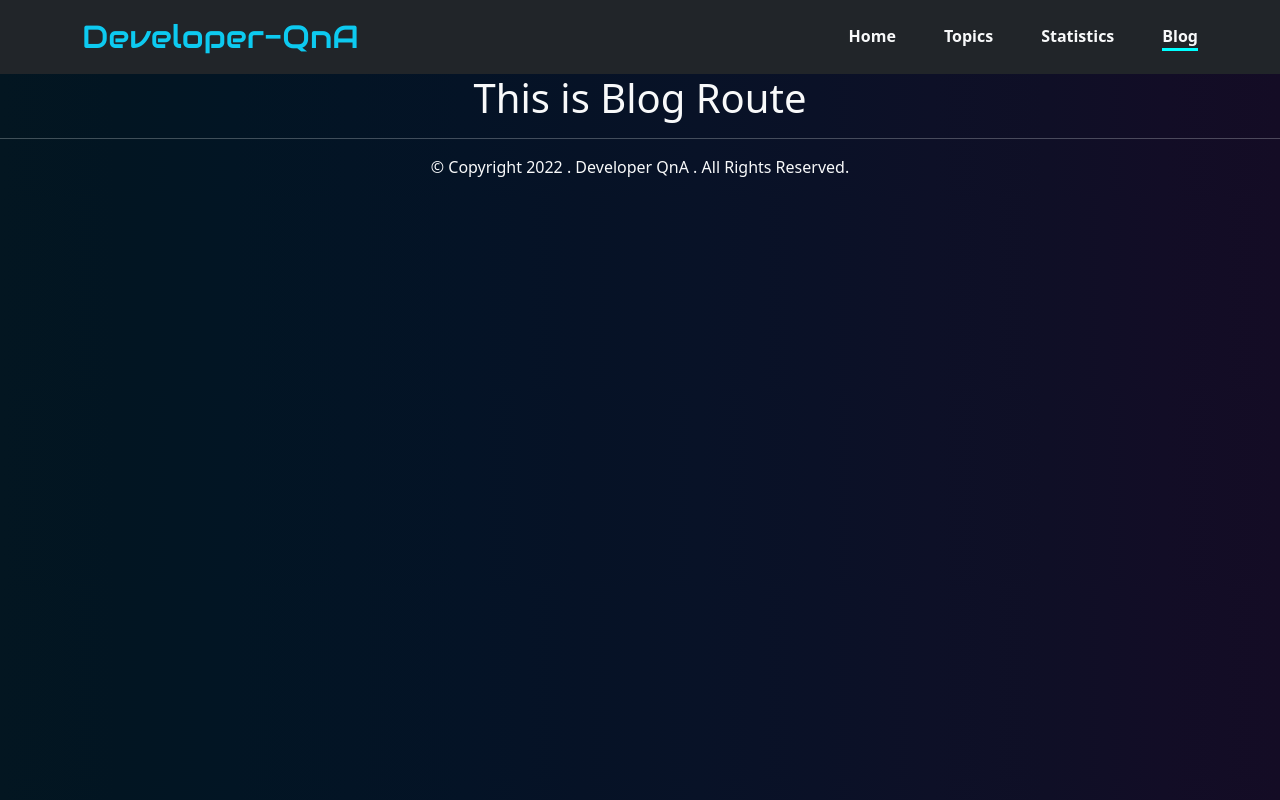
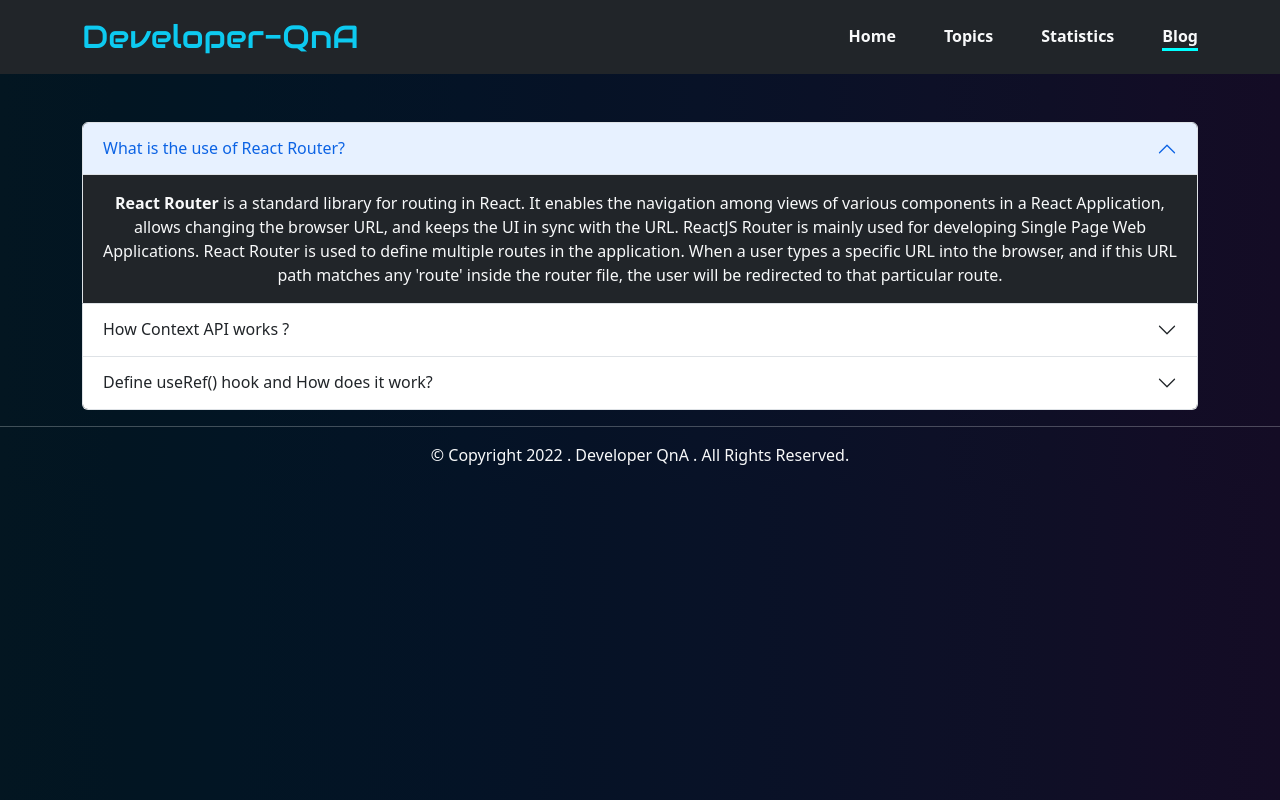
Before and after one commit to Towhid47/developer-QnA, a React (Create React App) app: page /blog in a window 1280 px wide. Built offline with nearby package versions, Linux system fonts and the light colour scheme.

Commit message:
Error 404 Route handler fixed

```diff
--- a/src/Routes/Routes.js
+++ b/src/Routes/Routes.js
@@ -1,4 +1,5 @@
-import { createBrowserRouter } from "react-router-dom";
+import { Button } from "react-bootstrap";
+import { createBrowserRouter, Link } from "react-router-dom";
 import Blog from "../components/Blog/Blog";
 import Home from "../components/Home/Home";
 import Quiz from "../components/Quiz/Quiz";
@@ -16,7 +17,14 @@ export const router = createBrowserRouter([
         { path: '/topics' , element: <Topics></Topics> , loader: ()=> fetch('https://openapi.programming-hero.com/api/quiz') },
         { path: '/statistics', element: <Statistics></Statistics> ,  loader: () => fetch('https://openapi.programming-hero.com/api/quiz')},
         { path: '/blog' , element: <Blog></Blog>},
-        { path: '/quiz/:id' , element: <Quiz></Quiz> , loader: ({params}) => fetch(`https://openapi.programming-hero.com/api/quiz/${params.id}`) }
+        { path: '/quiz/:id' , element: <Quiz></Quiz> , loader: ({params}) => fetch(`https://openapi.programming-hero.com/api/quiz/${params.id}`) },
+
+        { path: '*' ,
+          element: <div className="text-center m-auto">
+                    <h3 className="fs-1">Oops!! An Error Occured. <span className="text-danger">404!</span></h3>
+                  <div className="mt-5"><h3 className="fs-3 text-danger">The page you're looking for is not Found.</h3> </div>
+                   <div className="mt-5"><Link to='/Home'><Button>Let's Go back To the Home Page</Button></Link> </div>
+                   </div> }
     ]
    }
 ]);
--- a/src/components/Blog/Blog.jsx
+++ b/src/components/Blog/Blog.jsx
@@ -1,9 +1,36 @@
 import React from 'react';
+import Accordion from 'react-bootstrap/Accordion';
 
 const Blog = () => {
     return (
-        <div>
-            <h1>This is Blog Route</h1>
+        <div className='container'>
+               <Accordion defaultActiveKey="0" className='mt-5'>
+                        <Accordion.Item eventKey="0" className='bg-dark text-light'>
+                            <Accordion.Header>What is the use of React Router?</Accordion.Header>
+                            <Accordion.Body>
+                           <strong>React Router</strong> is a standard library for routing in React. It enables the navigation among views of various components in a React Application, allows changing the browser URL, and keeps the UI in sync with the URL.
+
+                            ReactJS Router is mainly used for developing Single Page Web Applications. React Router is used to define multiple routes in the application. When a user types a specific URL into the browser, and if this URL path matches any 'route' inside the router file, the user will be redirected to that particular route.
+                            </Accordion.Body>
+                        </Accordion.Item>
+                        <Accordion.Item eventKey="1" className='bg-dark text-light'>
+                            <Accordion.Header>How Context API works ?</Accordion.Header>
+                            <Accordion.Body>
+                            <strong>Context API </strong> is used to pass global variables anywhere in the code. It helps when there is a need for sharing state between a lot of nested components. It is light in weight and easier to use, to create a context just need to call React.createContext(). No need to install other dependencies or third-party libraries like redux for state management.
+
+                            It has two properties Provider and Consumer. The Provider acts as a parent it passes the state to its children whereas the Consumer uses the state that has been passed.
+                            </Accordion.Body>
+                        </Accordion.Item>
+
+                        <Accordion.Item eventKey="2" className='bg-dark text-light'>
+                            <Accordion.Header>Define useRef() hook and How does it work?</Accordion.Header>
+                            <Accordion.Body>
+                            The <strong> useRef() </strong> is a hook that allows to directly create a reference to the DOM element in the functional component.
+
+                            The useRef returns a mutable ref object. This object has a property called .current. The value is persisted in the refContainer.current property. These values are accessed from the current property of the returned object. The .current property could be initialised to the passed argument initialValue e.g. useRef(initialValue). The object can persist a value for a full lifetime of the component.
+                            </Accordion.Body>
+                        </Accordion.Item>
+                </Accordion>
         </div>
     );
 };
--- a/src/components/Question/Question.jsx
+++ b/src/components/Question/Question.jsx
@@ -3,9 +3,14 @@ import { toast, ToastContainer } from 'react-toastify';
 import 'react-toastify/dist/ReactToastify.css';
 import './Question.css' ;
 
+/////Hero Eye Icon import
+
+
 const Question = (props) => {
      const {options, question , correctAnswer }=props.detail;
 
+
+     ////// The Purpose of optionClicked() Function is to display a Toast while user click the specific option.
      const optionClicked = (option) =>{
             if(option === correctAnswer){
               return  toast.success("Correct Answer");
@@ -14,6 +19,10 @@ const Question = (props) => {
               return  toast.error("Wrong Answer");
             }
       }
+     /////////////////////////////////////////////////////////////////////////////////////////////
+
+
+
 
 
     return (
@@ -21,6 +30,15 @@ const Question = (props) => {
             <div className='border border-info rounded-5 my-5 question-container'>
                 <div>
                     <h3 className='m-5'>{question}</h3>
+
+                    {/* Eye icon container */}
+                     <div>
+
+
+                     </div>
+
+
+
                 </div>
                 <div>
                      {
```
Also changed, not shown: src/components/Navigationbar/Navigationbar.jsx (+1 -1 lines), 1 other file (tests, documents, lock files or other folders).
